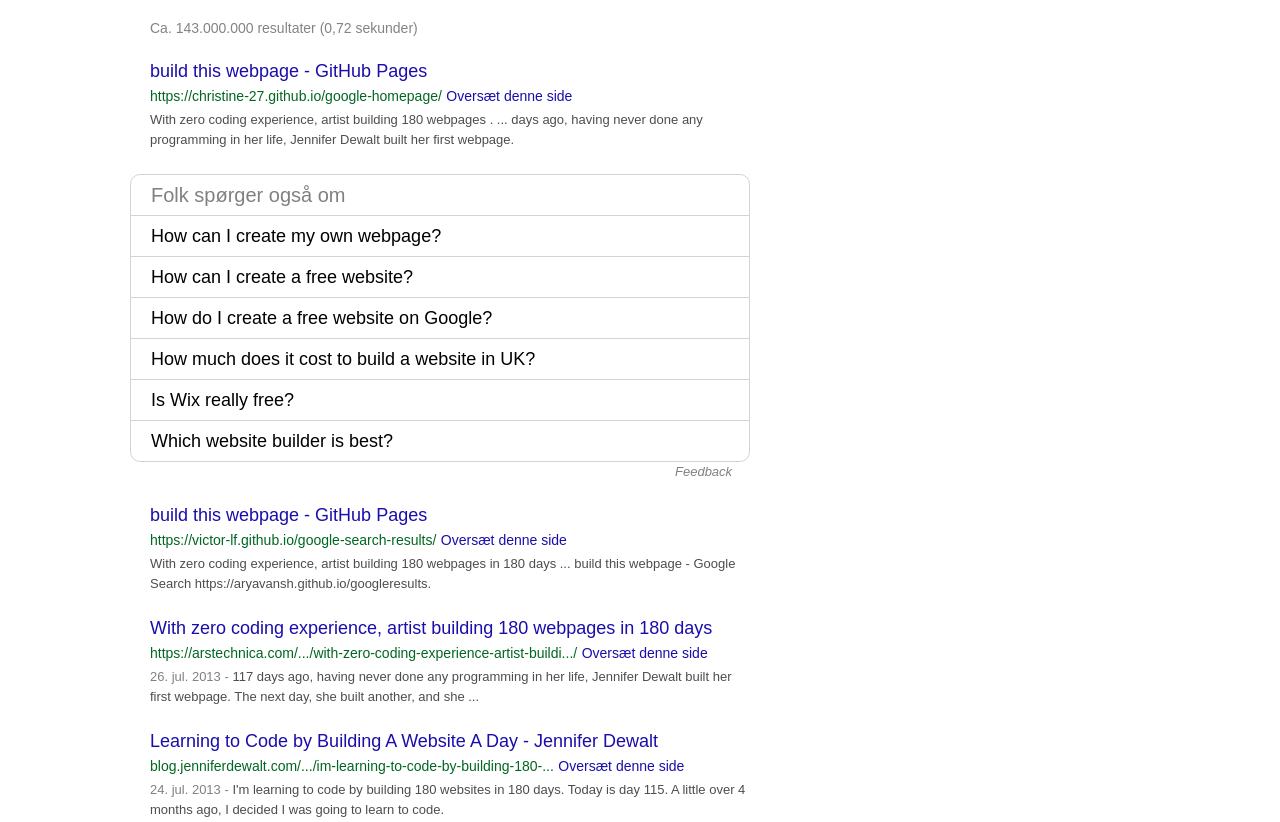
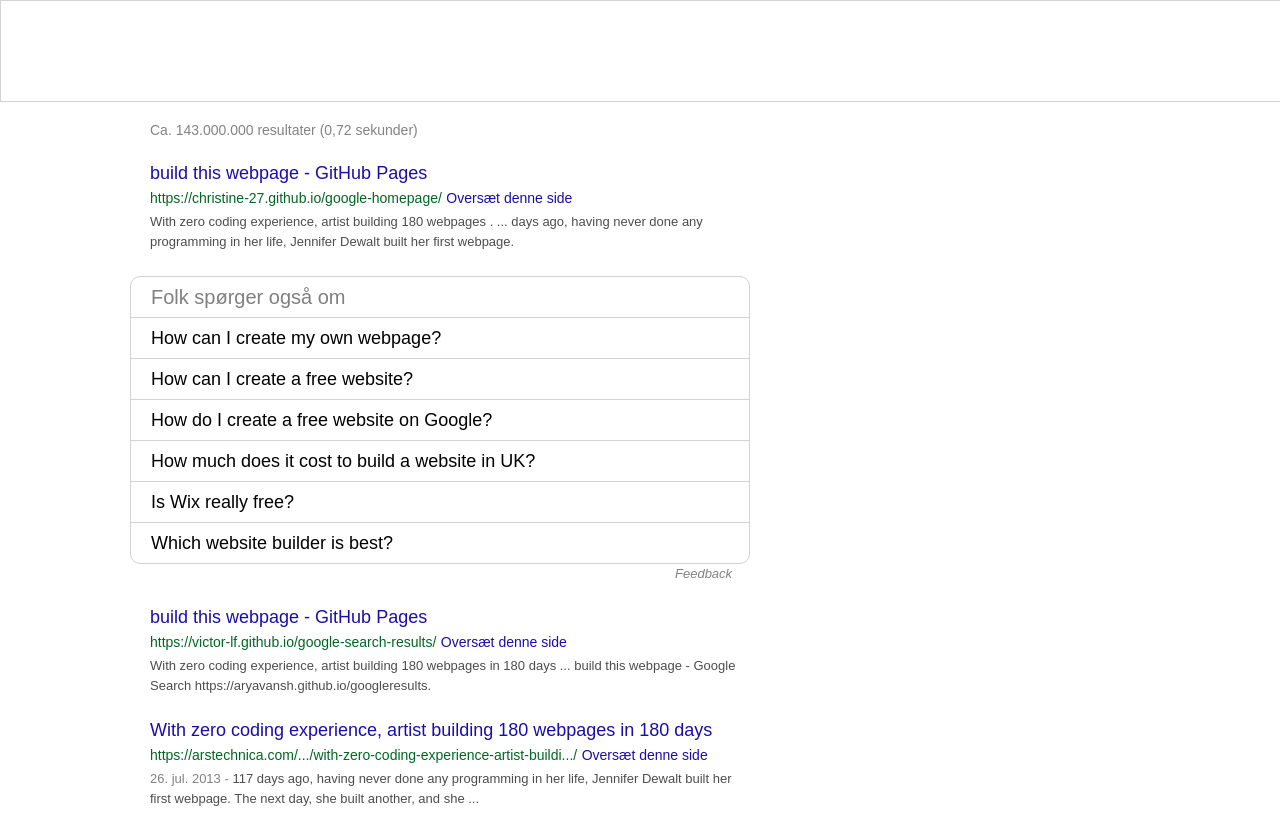
Before and after one commit to patrick-holt/google-search-results, a plain HTML site: page index.html in a window 1280 px wide. Shown: the top 822 px of the page. Drawn offline with Linux system fonts and the light colour scheme.

Commit message:
Add height for header

```diff
--- a/style.css
+++ b/style.css
@@ -24,6 +24,12 @@
 }
 
 /* Header */
+
+header {
+    width: 100%;
+    height: 100px;
+    border: 1px solid lightgray;
+}
 
 /* Middle Section */
 
```
